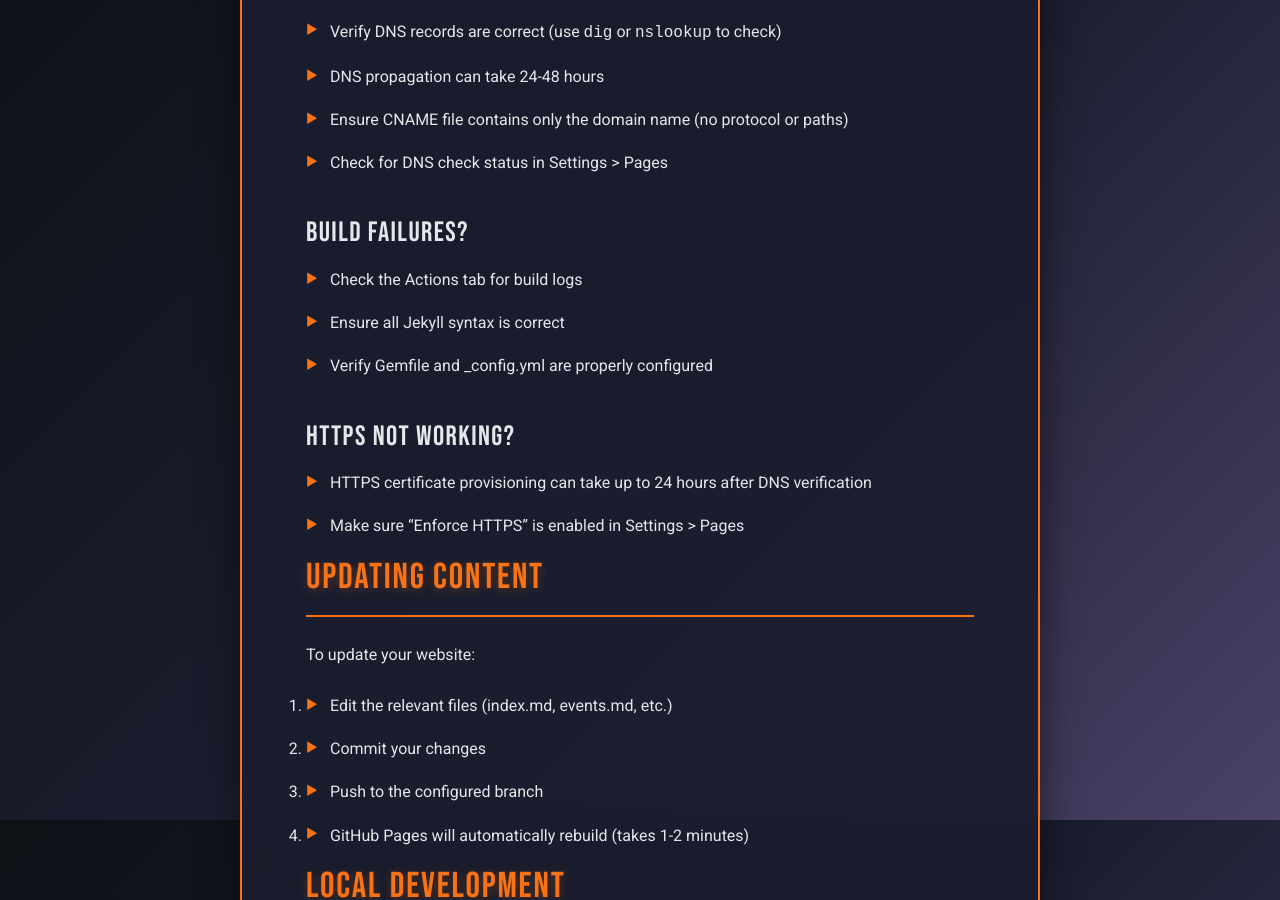
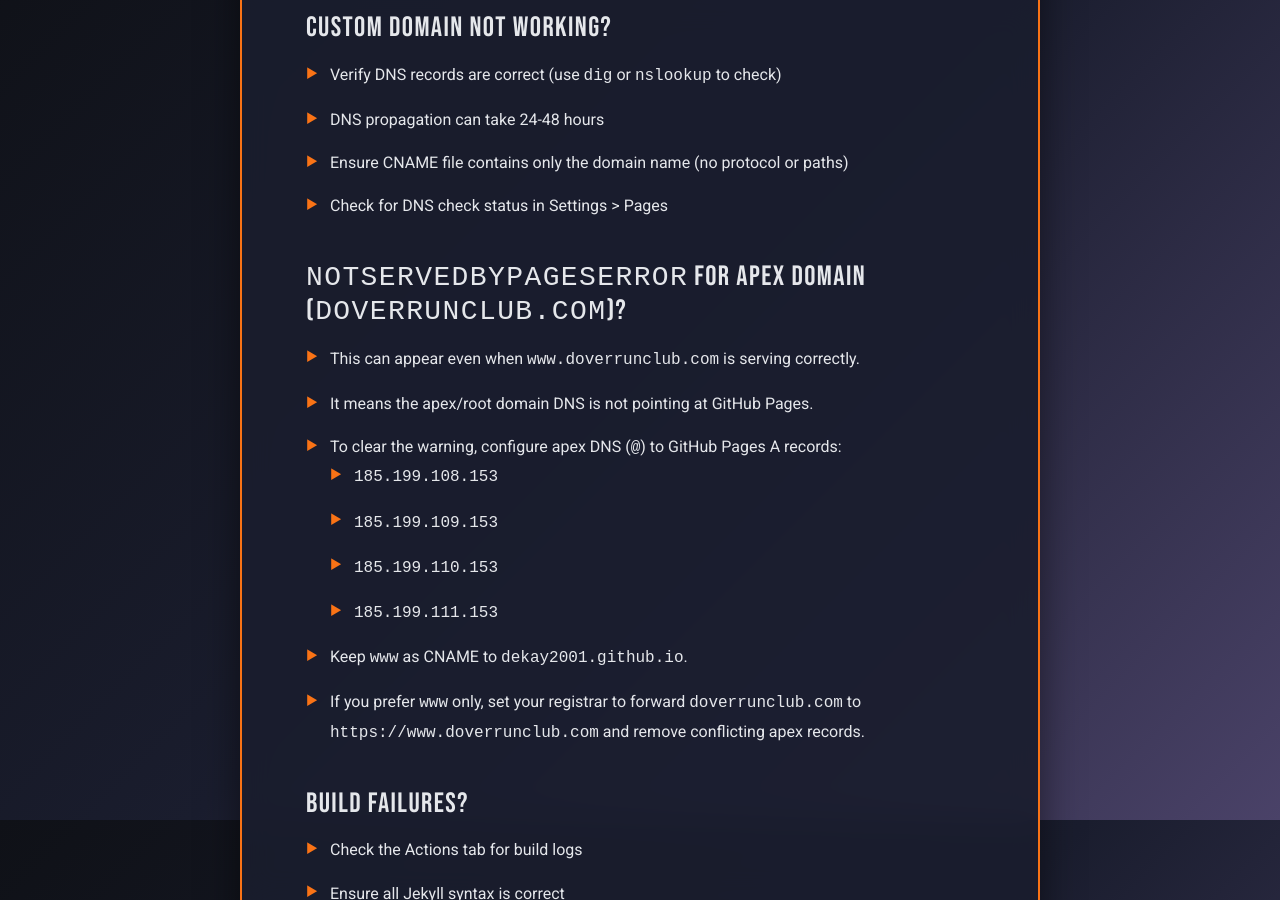
Before and after one commit to dekay2001/dover-run-club-website, a Jekyll site: the page built from GITHUB_PAGES_SETUP.md, in a window 1280 px wide and 900 px high, scrolled down 3680 px. Built offline with Jekyll 4.4.1, drawn with Linux system fonts in a browser that asks for light colours; our own code applies the rules of GitHub Pages for plain Markdown files; some of the changed text lies outside the part shown.

Commit message:
Update GitHub Pages setup for custom domain and HTTPS configuration

```diff
--- a/GITHUB_PAGES_SETUP.md
+++ b/GITHUB_PAGES_SETUP.md
@@ -22,6 +22,7 @@
 
 Once deployed, your site will be available at:
 - **Default URL**: https://dekay2001.github.io/dover-run-club-website/
+- **Custom domain URL (current production)**: https://www.doverrunclub.com/
 
 **Note**: Since you already have a personal site at `dekay2001.github.io`, this run club site will be at the repository path shown above.
 
@@ -107,6 +108,17 @@
 - Ensure CNAME file contains only the domain name (no protocol or paths)
 - Check for DNS check status in Settings > Pages
 
+### `NotServedByPagesError` for apex domain (`doverrunclub.com`)?
+- This can appear even when `www.doverrunclub.com` is serving correctly.
+- It means the apex/root domain DNS is not pointing at GitHub Pages.
+- To clear the warning, configure apex DNS (`@`) to GitHub Pages A records:
+   - `185.199.108.153`
+   - `185.199.109.153`
+   - `185.199.110.153`
+   - `185.199.111.153`
+- Keep `www` as CNAME to `dekay2001.github.io`.
+- If you prefer `www` only, set your registrar to forward `doverrunclub.com` to `https://www.doverrunclub.com` and remove conflicting apex records.
+
 ### Build failures?
 - Check the Actions tab for build logs
 - Ensure all Jekyll syntax is correct
--- a/_config.yml
+++ b/_config.yml
@@ -5,7 +5,7 @@
   A community of runners exploring a variety of routes — all paces welcome!
 contact_email: "doverrunclub@gmail.com"
 baseurl: "" # custom domain at root
-url: "http://www.doverrunclub.com" # production base hostname & protocol
+url: "https://www.doverrunclub.com" # production base hostname & protocol
 
 # Build settings
 markdown: kramdown
```
Also changed, not shown: README.md.
